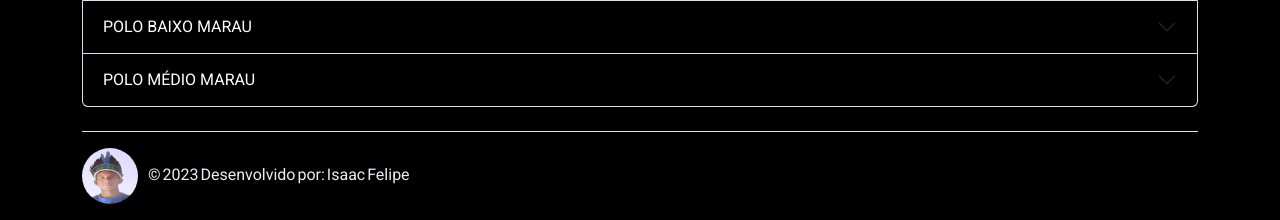
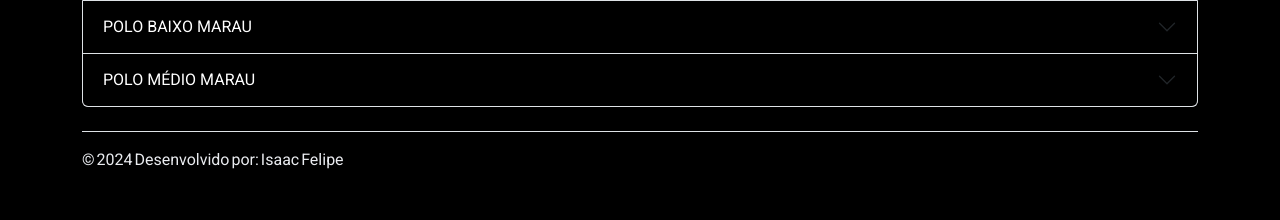
Before and after one commit to isaacfelipe1/Api_satere_mawe, a Flask app: page / in a window 1280 px wide. Shown: the part 3148-3368 px from the top of the page. After the commit the page ends 3317 px from the top, so only its background shows below. Run offline with Flask 3, Linux system fonts and the light colour scheme; some libraries are stand-ins or nearby versions.

Commit message:
feat: atualizando o footer

```diff
--- a/static/css/index.css
+++ b/static/css/index.css
@@ -229,7 +229,6 @@ pre{
   border-radius: 20px;
   padding: 20px;
 
-
 }
 span{
   color:#EAECF0;
--- a/templates/documentacao.html
+++ b/templates/documentacao.html
@@ -201,7 +201,7 @@
       <div class="container footer">
         <footer class="d-flex flex-wrap justify-content-between align-items-center py-3 my-4 border-top">
           <div class="col-md-4 d-flex align-items-center">
-            <span class="mb-3 mb-md-0 " style="text-align: center; align-items: center;"><img src="/static/img/desenvolvedor1.JPG" alt="desenvolvedor" class="img-dev">&copy; 2023 Desenvolvido por: Isaac Felipe</span>
+            <span class="mb-3 mb-md-0 " style="text-align: center; align-items: center;">&copy; 2024 Desenvolvido por: Squad 3</span>
           </div>
       </footer>
     </div>
--- a/templates/index.html
+++ b/templates/index.html
@@ -407,7 +407,7 @@
         <div class="container footer">
           <footer class="d-flex flex-wrap justify-content-between align-items-center py-3 my-4 border-top">
             <div class="col-md-4 d-flex align-items-center">
-              <span class="mb-3 mb-md-0 " style="text-align: center; align-items: center;"><img src="/static/img/desenvolvedor1.JPG" alt="desenvolvedor" class="img-dev">&copy; 2023 Desenvolvido por: Isaac Felipe</span>
+              <span class="mb-3 mb-md-0 " style="text-align: center; align-items: center;">&copy; 2024 Desenvolvido por: Isaac Felipe</span>
             </div>
         </footer>
       </div>
```
